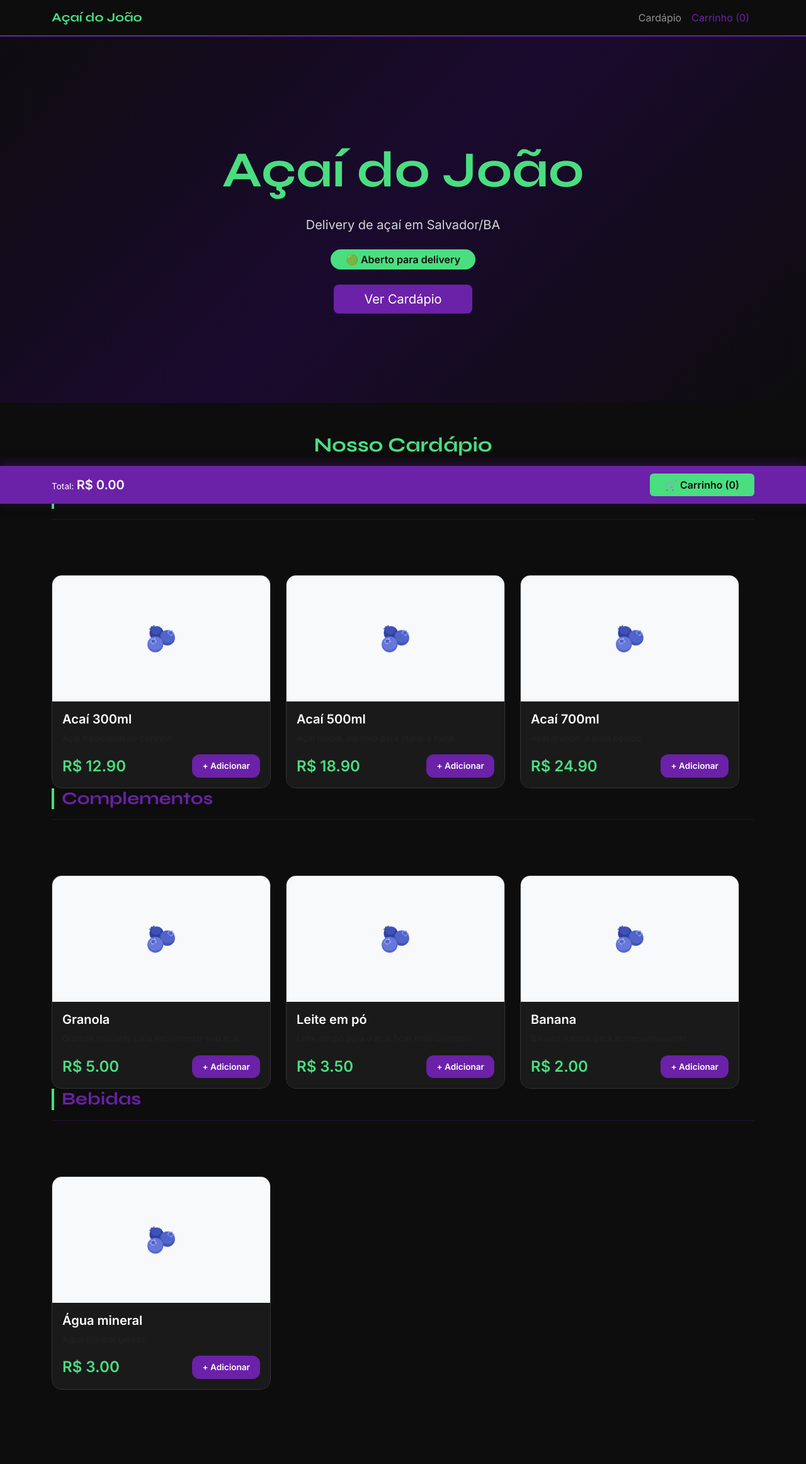
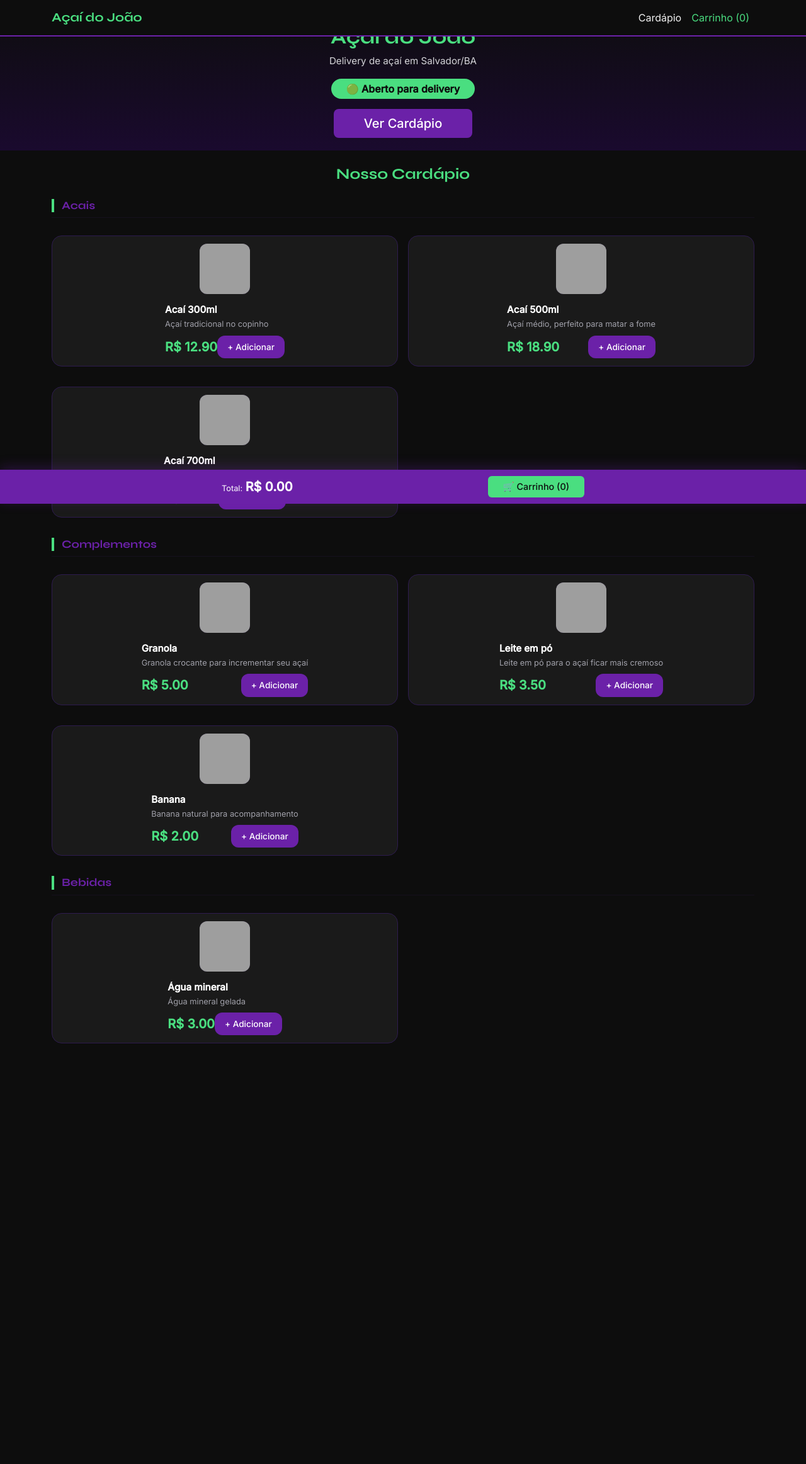
Before and after one commit to triyngtobedev/acai-joao-delivery, a Flask app: page / in a window 1280 px wide. Shown: the whole page at 63% size. After the commit the page ends 1657 px from the top, so only its background shows below. Run offline with Flask 3, Linux system fonts and the light colour scheme; grey boxes are pictures that could not be loaded.

Commit message:
redesign: visual dark mobile-first com fontes e cards temáticos

```diff
--- a/static/css/style.css
+++ b/static/css/style.css
@@ -7,7 +7,8 @@
     --text-light: #f0f0f0;
     --text-gray: #a1a1aa;
     --card-bg: #1a1a1a;
-    --border-color: #333;
+    --border-color: #2D1B4E;
+    --placeholder-bg: #2D1B4E;
 }
 
 * {
@@ -29,33 +30,67 @@ h1, h2, h3, h4, h5, h6 {
 
 /* Hero Section */
 .hero-section {
-    background: linear-gradient(135deg, #0D0D0D 0%, #1a0a2e 50%, #0D0D0D 100%);
-    padding-top: 80px;
+    padding-top: 40px;
+    padding-bottom: 20px;
 }
 
-/* Product Cards */
+/* Product Cards - Mobile horizontal layout */
 .product-card {
-    transition: transform 0.2s, box-shadow 0.2s;
+    flex-direction: row;
+    align-items: center;
+    gap: 12px;
+    padding: 12px;
 }
 
-.product-card:hover {
-    transform: translateY(-4px);
-    box-shadow: 0 8px 25px rgba(107, 33, 168, 0.3);
+.product-image {
+    width: 80px;
+    height: 80px;
+    background-color: var(--placeholder-bg);
+    border-radius: 12px;
+    display: flex;
+    align-items: center;
+    justify-content: center;
+    overflow: hidden;
+    flex-shrink: 0;
 }
 
-/* Buttons */
+.product-image img {
+    width: 100%;
+    height: 100%;
+    object-fit: cover;
+}
+
+.product-info {
+    min-width: 0;
+}
+
+.product-info h5 {
+    font-size: 0.95rem;
+    white-space: nowrap;
+    overflow: hidden;
+    text-overflow: ellipsis;
+}
+
+.product-info p {
+    font-size: 0.8rem;
+    white-space: nowrap;
+    overflow: hidden;
+    text-overflow: ellipsis;
+}
+
+/* Add to Cart Button */
 .btn-add-cart {
     border-radius: 12px;
     padding: 8px 16px;
-    font-weight: 600;
+    font-weight: 500;
     font-size: 0.85rem;
-    transition: all 0.2s;
+    font-family: 'Inter', sans-serif;
     cursor: pointer;
+    white-space: nowrap;
 }
 
 .btn-add-cart:hover {
     opacity: 0.85;
-    transform: scale(1.05);
 }
 
 /* Footer Carrinho */
@@ -81,9 +116,19 @@ footer {
     border-top: 2px solid #6B21A8;
 }
 
+.form-control, .form-check-input, .form-select {
+    font-family: 'Inter', sans-serif;
+}
+
 .form-control:focus {
     border-color: #6B21A8;
     box-shadow: 0 0 0 0.2rem rgba(107, 33, 168, 0.25);
+}
+
+.form-control, textarea.form-control {
+    background-color: #2a2a2a !important;
+    border: 1px solid #6B21A8;
+    color: #fff;
 }
 
 /* Category Headers */
@@ -132,17 +177,7 @@ section h3 {
     margin-left: 8px;
 }
 
-/* Animations */
-@keyframes fadeIn {
-    from { opacity: 0; transform: translateY(20px); }
-    to { opacity: 1; transform: translateY(0); }
-}
-
-.product-card {
-    animation: fadeIn 0.4s ease-out;
-}
-
-/* Notification toast */
+/* Toast */
 .toast-container {
     z-index: 9999;
 }
@@ -194,25 +229,98 @@ section h3 {
     font-family: 'Inter', sans-serif;
 }
 
-/* Responsive */
-@media (max-width: 576px) {
+/* Navbar links */
+.navbar-nav .nav-link {
+    font-family: 'Inter', sans-serif;
+}
+
+/* ===== Desktop/Tablet ===== */
+@media (min-width: 641px) {
+    body {
+        padding-bottom: 80px;
+    }
+
+    .hero-section {
+        padding-top: 60px;
+        padding-bottom: 30px;
+    }
+
     .hero-section h1 {
-        font-size: 2rem;
+        font-size: 2.5rem;
     }
-    .hero-section .lead {
+
+    .product-card {
+        flex-direction: column;
+        align-items: stretch;
+        padding: 16px;
+        gap: 8px;
+        margin-bottom: 16px;
+    }
+
+    .product-image {
+        width: 100%;
+        height: 200px;
+        border-radius: 12px;
+        flex-shrink: 0;
+    }
+
+    .product-info h5 {
         font-size: 1rem;
     }
+
+    .product-info p {
+        font-size: 0.85rem;
+    }
+
+    .product-grid {
+        display: grid;
+        grid-template-columns: repeat(2, 1fr);
+        gap: 16px;
+        flex: 0 0 100%;
+        max-width: 100%;
+    }
+
+    .product-grid .product-card {
+        margin-bottom: 0;
+    }
+
     footer .container {
-        flex-direction: column;
-        gap: 8px;
-    }
-    .cart-item {
-        flex-direction: column;
-        align-items: flex-start;
+        max-width: 600px;
     }
 }
 
-/* WhatsApp message formatting */
+/* ===== Mobile ===== */
+@media (max-width: 640px) {
+    .hero-section h1 {
+        font-size: 1.5rem;
+    }
+    .hero-section .lead {
+        font-size: 0.95rem;
+    }
+    footer .container {
+        flex-direction: row;
+        justify-content: space-between;
+    }
+}
+
+/* ===== Remove Bootstrap default white backgrounds ===== */
+.bg-light {
+    background-color: transparent !important;
+}
+
+.navbar {
+    background-color: #0D0D0D !important;
+}
+
+main, section {
+    background-color: #0D0D0D;
+}
+
+.modal-body, .modal-content {
+    background-color: #1a1a1a !important;
+}
+
+/* ===== WhatsApp message formatting ===== */
 .whatsapp-msg {
     white-space: pre-line;
     font-family: 'Inter', sans-serif;
--- a/templates/base.html
+++ b/templates/base.html
@@ -5,7 +5,7 @@
     <meta name="viewport" content="width=device-width, initial-scale=1.0">
     <title>Açaí do João - Delivery em Salvador/BA</title>
     <link href="https://cdn.jsdelivr.net/npm/bootstrap@5.3.3/dist/css/bootstrap.min.css" rel="stylesheet">
-    <link href="https://fonts.googleapis.com/css2?family=Syne:wght@700;800&family=Inter:wght@400;500;600&display=swap" rel="stylesheet">
+    <link href="https://fonts.googleapis.com/css2?family=Syne:wght@700;800&family=Inter:wght@400;500&display=swap" rel="stylesheet">
     <link rel="stylesheet" href="{{ url_for('static', filename='css/style.css') }}">
 {% block extra_head %}{% endblock %}
 </head>
@@ -18,8 +18,8 @@
             </button>
             <div class="collapse navbar-collapse" id="navbarNav">
                 <ul class="navbar-nav ms-auto">
-                    <li class="nav-item"><a class="nav-link" href="#cardapio">Cardápio</a></li>
-                    <li class="nav-item"><a class="nav-link" href="#carrinho" style="color: #6B21A8;">Carrinho (<span id="nav-cart-count">0</span>)</a></li>
+                    <li class="nav-item"><a class="nav-link" href="#cardapio" style="color: #f0f0f0; font-family: 'Inter', sans-serif;">Cardápio</a></li>
+                    <li class="nav-item"><a class="nav-link" href="#carrinho" style="color: #4ADE80; font-family: 'Inter', sans-serif;">Carrinho (<span id="nav-cart-count">0</span>)</a></li>
                 </ul>
             </div>
         </div>
--- a/templates/public/index.html
+++ b/templates/public/index.html
@@ -1,48 +1,57 @@
 {% extends "base.html" %}
 
 {% block hero %}
-<header class="hero-section d-flex align-items-center justify-content-center text-center" style="min-height: 80vh; background: linear-gradient(135deg, #0D0D0D 0%, #1a0a2e 50%, #0D0D0D 100%);">
-    <div class="container">
-        <h1 class="display-1 fw-bold mb-4" style="font-family: 'Syne', sans-serif; color: #4ADE80;">Açaí do João</h1>
-        <p class="lead mb-4" style="color: #d4d4d8; font-family: 'Inter', sans-serif;">Delivery de açaí em Salvador/BA</p>
-        <div id="store-status" class="mb-4">
+<header class="hero-section" style="background: linear-gradient(180deg, #0D0D0D 0%, #1a0a2e 100%); padding: 40px 0 20px;">
+    <div class="container text-center">
+        <h1 class="fw-bold mb-2" style="font-family: 'Syne', sans-serif; color: #4ADE80; font-size: 2rem; line-height: 1.2;">Açaí do João</h1>
+        <p class="mb-3" style="color: #d4d4d8; font-family: 'Inter', sans-serif; font-size: 0.95rem;">Delivery de açaí em Salvador/BA</p>
+        <div id="store-status" class="mb-3">
             {% if store and store.is_open %}
                 <span class="badge rounded-pill px-4 py-2 fs-6" style="background-color: #4ADE80; color: #0D0D0D;">🟢 Aberto para delivery</span>
             {% else %}
                 <span class="badge rounded-pill px-4 py-2 fs-6" style="background-color: #6B21A8; color: #fff;">🔴 Fechado</span>
             {% endif %}
         </div>
-        <a href="#cardapio" class="btn btn-lg px-5" style="background-color: #6B21A8; color: #fff; border: none; font-family: 'Inter', sans-serif;">Ver Cardápio</a>
+        <a href="#cardapio" class="btn btn-lg px-5" style="background-color: #6B21A8; color: #fff; border: none; font-family: 'Inter', sans-serif; font-weight: 500;">Ver Cardápio</a>
     </div>
 </header>
 {% endblock %}
 
 {% block content %}
-<section id="cardapio" class="py-5">
+<section id="cardapio" class="py-4">
     <div class="container">
-        <h2 class="text-center mb-5 fw-bold" style="font-family: 'Syne', sans-serif; color: #4ADE80;">Nosso Cardápio</h2>
-        <div class="row" id="categorias-list">
+        <h2 class="text-center mb-4 fw-bold" style="font-family: 'Syne', sans-serif; color: #4ADE80; font-size: 1.5rem;">Nosso Cardápio</h2>
+        <div class="row g-3" id="categorias-list">
             {% for category in categories %}
-            <div class="col-12 mb-4">
-                <h3 class="fw-bold" style="color: #6B21A8; font-family: 'Syne', sans-serif;">{{ category.name }}</h3>
-                <hr style="border-color: #6B21A8;">
+            <div class="col-12">
+                <h3 class="fw-bold" style="color: #6B21A8; font-family: 'Syne', sans-serif; font-size: 1.1rem;">{{ category.name }}</h3>
+                <hr style="border-color: #2D1B4E; margin: 4px 0 12px;">
             </div>
-            <div class="row g-4" id="produtos-{{ category.id }}">
+            <div class="col-12 product-grid" id="produtos-{{ category.id }}">
                 {% for product in products if product.category_id == category.id and product.is_active %}
-                <div class="col-12 col-md-6 col-lg-4">
-                    <div class="card product-card h-100" style="background-color: #1a1a1a; border: 1px solid #333; border-radius: 16px; overflow: hidden;">
-                        <div class="bg-light d-flex align-items-center justify-content-center" style="height: 200px; background-color: #2a2a2a;">
-                            <span class="display-6" style="color: #6B21A8;">🫐</span>
+                <div class="product-card d-flex align-items-center gap-3 mb-3" style="background-color: #1a1a1a; border: 1px solid #2D1B4E; border-radius: 16px; overflow: hidden; padding: 12px;">
+                    <div class="product-image flex-shrink-0" style="width: 80px; height: 80px; background-color: #2D1B4E; border-radius: 12px; display: flex; align-items: center; justify-content: center; overflow: hidden;">
+                        {% if product.image_url %}
+                            <img src="{{ product.image_url }}" alt="{{ product.name }}" style="width: 100%; height: 100%; object-fit: cover;">
+                        {% else %}
+                            <svg xmlns="http://www.w3.org/2000/svg" width="40" height="40" viewBox="0 0 24 24" fill="none" stroke="#4ADE80" stroke-width="1.5" stroke-linecap="round" stroke-linejoin="round">
+                                <ellipse cx="12" cy="5" rx="9" ry="3"/>
+                                <path d="M21 12c0 1.66-4 3-9 3s-9-1.34-9-3"/>
+                                <path d="M3 5v14c0 1.66 4 3 9 3s9-1.34 9-3V5"/>
+                                <ellipse cx="12" cy="5" rx="9" ry="3" fill="#2D1B4E" stroke="#4ADE80"/>
+                            </svg>
+                        {% endif %}
+                    </div>
+                    <div class="product-info flex-grow-1 d-flex flex-column justify-content-between" style="min-width: 0;">
+                        <div>
+                            <h5 class="fw-bold mb-0" style="color: #fff; font-family: 'Inter', sans-serif; font-size: 0.95rem; white-space: nowrap; overflow: hidden; text-overflow: ellipsis;">{{ product.name }}</h5>
+                            <p class="mb-0 mt-1" style="color: #a1a1aa; font-family: 'Inter', sans-serif; font-size: 0.8rem; white-space: nowrap; overflow: hidden; text-overflow: ellipsis;">{{ product.description }}</p>
                         </div>
-                        <div class="card-body d-flex flex-column" style="background-color: #1a1a1a;">
-                            <h5 class="card-title fw-bold" style="color: #fff; font-family: 'Inter', sans-serif;">{{ product.name }}</h5>
-                            <p class="card-text text-muted" style="font-family: 'Inter', sans-serif; font-size: 0.85rem;">{{ product.description }}</p>
-                            <div class="mt-auto d-flex justify-content-between align-items-center">
-                                <span class="fs-4 fw-bold" style="color: #4ADE80;">R$ {{ "%.2f"|format(product.price) }}</span>
-                                <button class="btn btn-add-cart" style="background-color: #6B21A8; color: #fff; border: none; border-radius: 12px;" data-id="{{ product.id }}" data-name="{{ product.name }}" data-price="{{ product.price }}" data-category="{{ category.name }}">
-                                    + Adicionar
-                                </button>
-                            </div>
+                        <div class="d-flex justify-content-between align-items-center mt-2">
+                            <span class="fs-5 fw-bold" style="color: #4ADE80; font-family: 'Inter', sans-serif;">R$ {{ "%.2f"|format(product.price) }}</span>
+                            <button class="btn-add-cart flex-shrink-0" style="background-color: #6B21A8; color: #fff; border: none; border-radius: 12px; padding: 8px 16px; font-weight: 500; font-family: 'Inter', sans-serif; font-size: 0.85rem; cursor: pointer; white-space: nowrap;" data-id="{{ product.id }}" data-name="{{ product.name }}" data-price="{{ product.price }}" data-category="{{ category.name }}">
+                                + Adicionar
+                            </button>
                         </div>
                     </div>
                 </div>
@@ -55,13 +64,13 @@
 {% endblock %}
 
 {% block footer %}
-<footer class="fixed-bottom" style="background-color: #6B21A8; padding: 12px 0; box-shadow: 0 -4px 20px rgba(107, 33, 168, 0.3);">
+<footer class="fixed-bottom" style="background-color: #6B21A8; padding: 10px 0; box-shadow: 0 -4px 20px rgba(107, 33, 168, 0.3); z-index: 1000;">
     <div class="container d-flex justify-content-between align-items-center">
         <div>
-            <span style="color: #fff; font-family: 'Inter', sans-serif; font-size: 0.85rem;">Total:</span>
+            <span style="color: #fff; font-family: 'Inter', sans-serif; font-size: 0.8rem;">Total:</span>
             <span class="fs-5 fw-bold" style="color: #fff; font-family: 'Inter', sans-serif;" id="footer-total">R$ 0.00</span>
         </div>
-        <button class="btn btn-dark px-4" style="background-color: #4ADE80; color: #0D0D0D; border: none; font-family: 'Inter', sans-serif; font-weight: 600;" data-bs-toggle="modal" data-bs-target="#carrinhoModal">
+        <button class="btn px-4" style="background-color: #4ADE80; color: #0D0D0D; border: none; font-family: 'Inter', sans-serif; font-weight: 500; font-size: 0.9rem;" data-bs-toggle="modal" data-bs-target="#carrinhoModal">
             🛒 Carrinho (<span id="footer-cart-count">0</span>)
         </button>
     </div>
```
